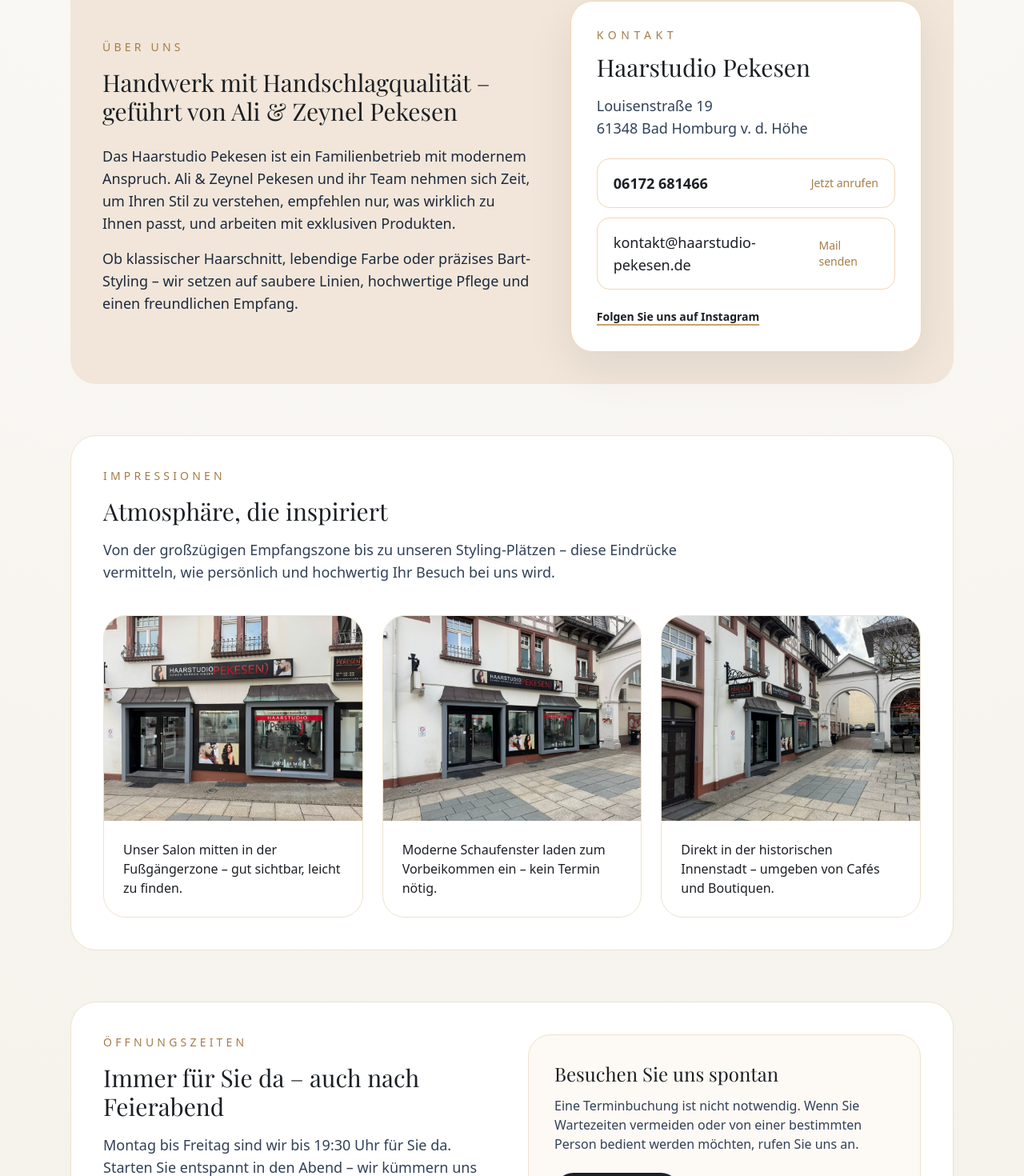
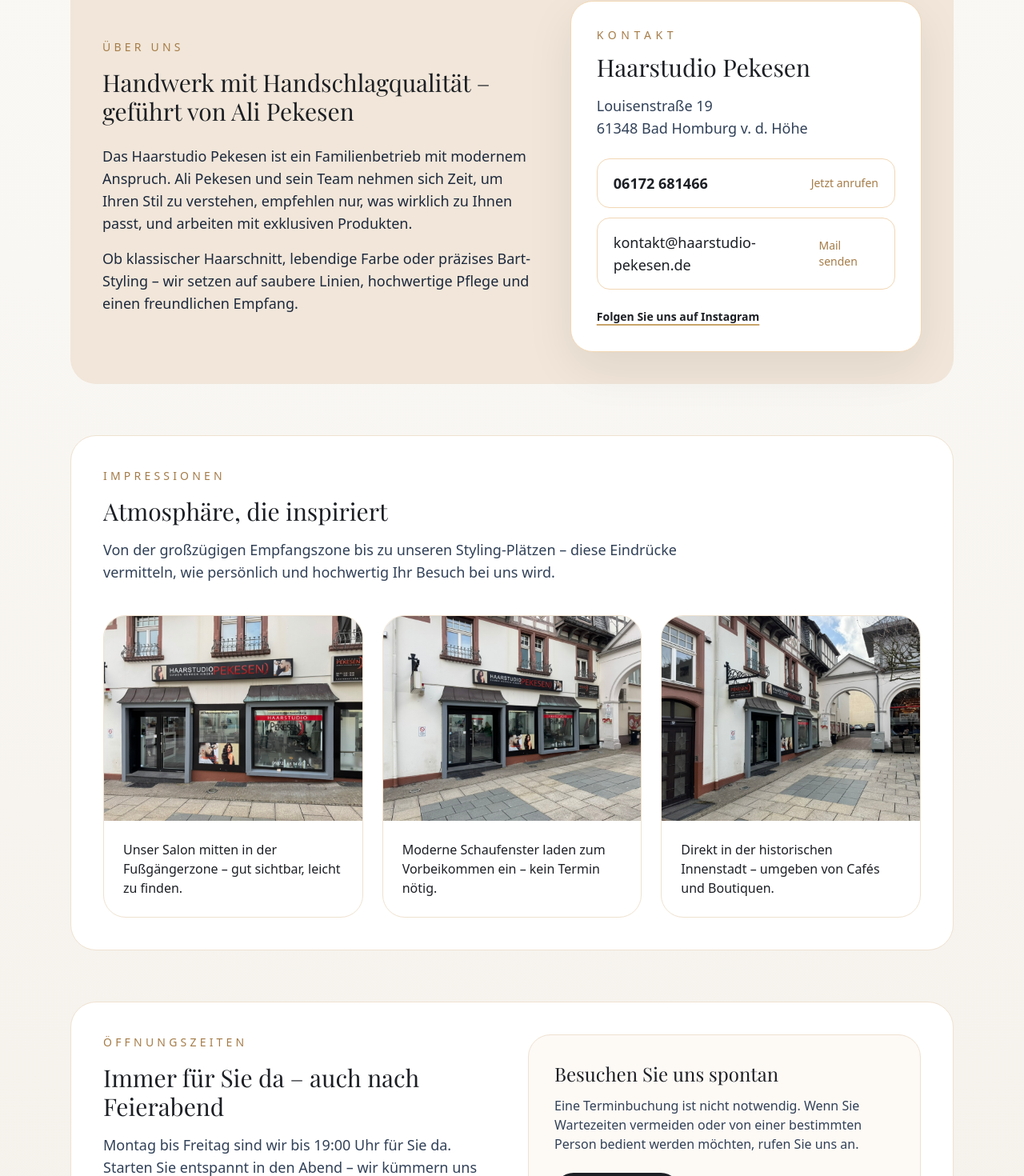
Before and after one commit to guidoffm/haarstudio-pekesen, a Next.js app: page / in a window 1280 px wide. Shown: the part 1073-2543 px from the top of the page at 80% size. Built offline with nearby package versions, Linux system fonts and the light colour scheme; a web font is replaced by a local one.

Commit message:
Minor Fixes

```diff
--- a/src/app/page.tsx
+++ b/src/app/page.tsx
@@ -158,11 +158,11 @@
               Über uns
             </p>
             <h2 className="section-heading mt-4 text-3xl text-[#1c1f24]">
-              Handwerk mit Handschlagqualität – geführt von Ali & Zeynel Pekesen
+              Handwerk mit Handschlagqualität – geführt von Ali Pekesen
             </h2>
             <p className="mt-6 text-lg text-slate-800">
               Das Haarstudio Pekesen ist ein Familienbetrieb mit modernem Anspruch.
-              Ali & Zeynel Pekesen und ihr Team nehmen sich Zeit, um Ihren Stil zu verstehen,
+              Ali Pekesen und sein Team nehmen sich Zeit, um Ihren Stil zu verstehen,
               empfehlen nur, was wirklich zu Ihnen passt, und arbeiten mit exklusiven Produkten.
             </p>
             <p className="mt-4 text-lg text-slate-800">
@@ -252,7 +252,7 @@
                 Immer für Sie da – auch nach Feierabend
               </h2>
               <p className="mt-4 text-lg text-slate-700">
-                Montag bis Freitag sind wir bis 19:30 Uhr für Sie da. Starten Sie entspannt in den Abend – wir kümmern uns um den perfekten Look.
+                Montag bis Freitag sind wir bis 19:00 Uhr für Sie da. Starten Sie entspannt in den Abend – wir kümmern uns um den perfekten Look.
               </p>
               <ul className="mt-6 space-y-3">
                 {hours.map((hour) => (
```
